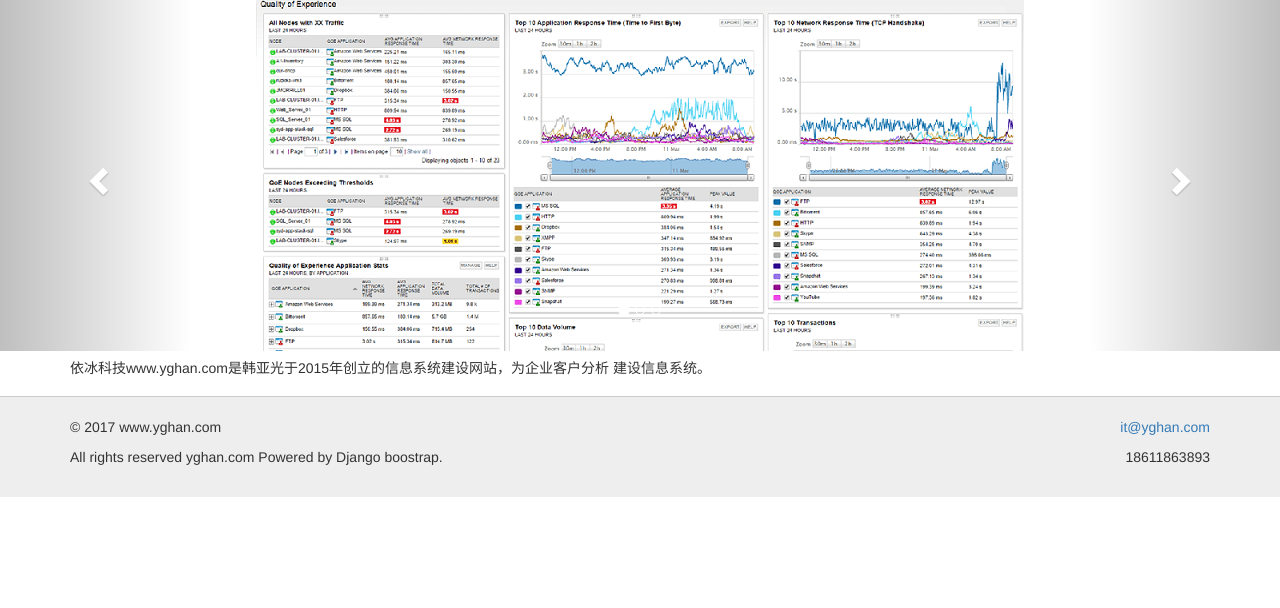
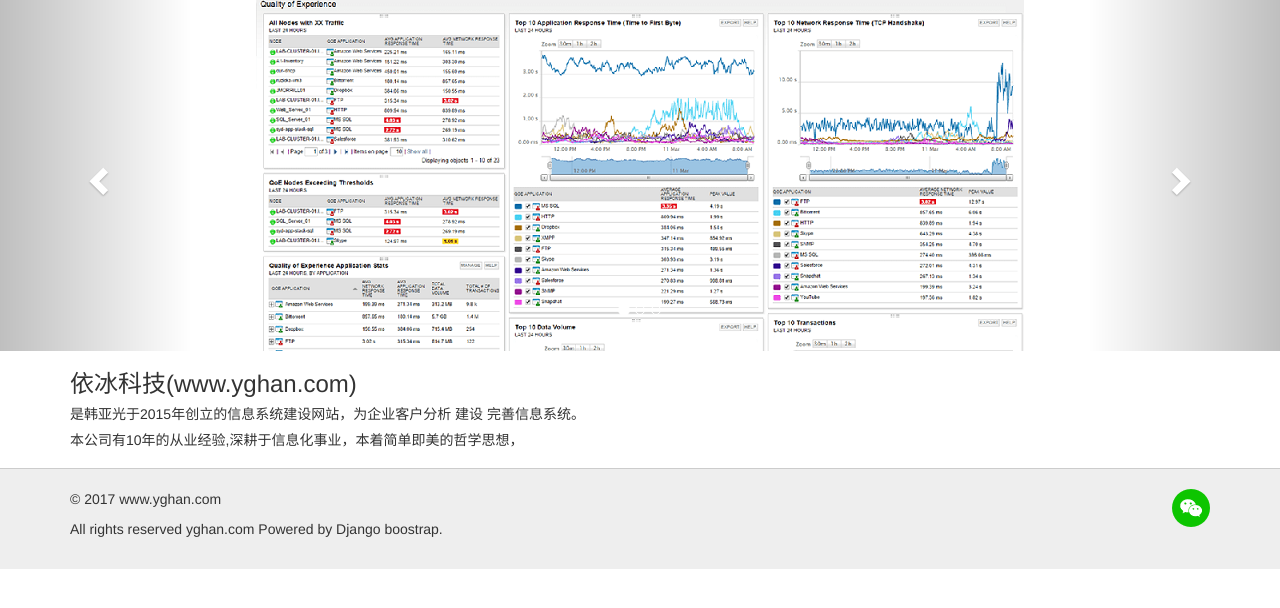
Before and after one commit to hanyaguang/Mysite, a Django app: template templates/about.html in a window 1280 px wide. Shown: the part 51-659 px from the top of the page. Run offline with Django 3.2, Linux system fonts and the light colour scheme; the template is opened without the code that fills it, so the values that code supplies are empty; some libraries are stand-ins or nearby versions.

Commit message:
增加微信图标和联系方式

```diff
--- a/templates/about.html
+++ b/templates/about.html
@@ -58,7 +58,9 @@
 
 <div class="container">
     <div class="lead">
-    <h5>依冰科技www.yghan.com是韩亚光于2015年创立的信息系统建设网站，为企业客户分析 建设信息系统。</h5>
+    <h3>依冰科技(www.yghan.com)</h3>
+        <h5>是韩亚光于2015年创立的信息系统建设网站，为企业客户分析 建设 完善信息系统。</h5>
+        <h5>本公司有10年的从业经验,深耕于信息化事业，本着简单即美的哲学思想，</h5>
     </div>
 </div>
 
@@ -66,20 +68,46 @@
 <footer id="footer">
 	<div class="container">
         <div class="row">
-            <div class="col-md-6"><p class="text-left">© 2017 www.yghan.com</p></div>
-            <div class="col-md-6"><p class="text-right"><a href="mailto:it@yghan.com">it@yghan.com</a></p></div>
+            <div class="col-md-6"><p class="text-left">© 2017 www.yghan.com</p><p>All rights reserved yghan.com  Powered by Django boostrap.</p></div>
+            <div class="col-md-6"><img id="weixin" src="{% static 'img/weixin.png' %}" class="pull-right"><img id="logoweixin" src="{% static 'img/logoweixin.png' %}" style="display: none;" class="pull-right"></div>
         </div>
-        <div class="row">
-            <div class="col-md-6"><p class="text-left">All rights reserved yghan.com  Powered by Django boostrap.</p></div>
-            <div class="col-md-6"><p class="text-right">18611863893</p></div>
-        </div>
-	</div>
 </footer>
 
 
 
 <script src="http://lib.sinaapp.com/js/jquery/1.9.1/jquery-1.9.1.min.js"></script>
 <script src="https://cdn.bootcss.com/bootstrap/3.3.7/js/bootstrap.min.js"></script>
+<script type="text/javascript">
+	$(document).ready(function(){
+  $("#weixin").click(function(){
+  $("#logoweixin").toggle();
+  });
+});
+</script>
+<script type="text/javascript">
 
+	//轮播自动播放
+	$('#myCarousel').carousel({
+		interval:4000
+	});
+
+	//设置文字垂直居中
+	$(window).load(function(){
+		$('.text').eq(0).css('margin-top', ($('.auto').eq(0).height() - $('.text').eq(0).height()) / 2 + 'px');
+	});
+
+	$(window).resize(function () {
+		$('.text').eq(0).css('margin-top', ($('.auto').eq(0).height() - $('.text').eq(0).height()) / 2 + 'px');
+	});
+
+	$(window).load(function(){
+		$('.text').eq(1).css('margin-top', ($('.auto').eq(1).height() - $('.text').eq(1).height()) / 2 + 'px');
+	});
+
+	$(window).resize(function () {
+		$('.text').eq(1).css('margin-top', ($('.auto').eq(1).height() - $('.text').eq(1).height()) / 2 + 'px');
+	});
+
+</script>
 </body>
 </html>
```
Also changed, not shown: templates/index.html (+11 -3 lines), static/img/logoweixin.png (added), static/img/weixin.png (added).
